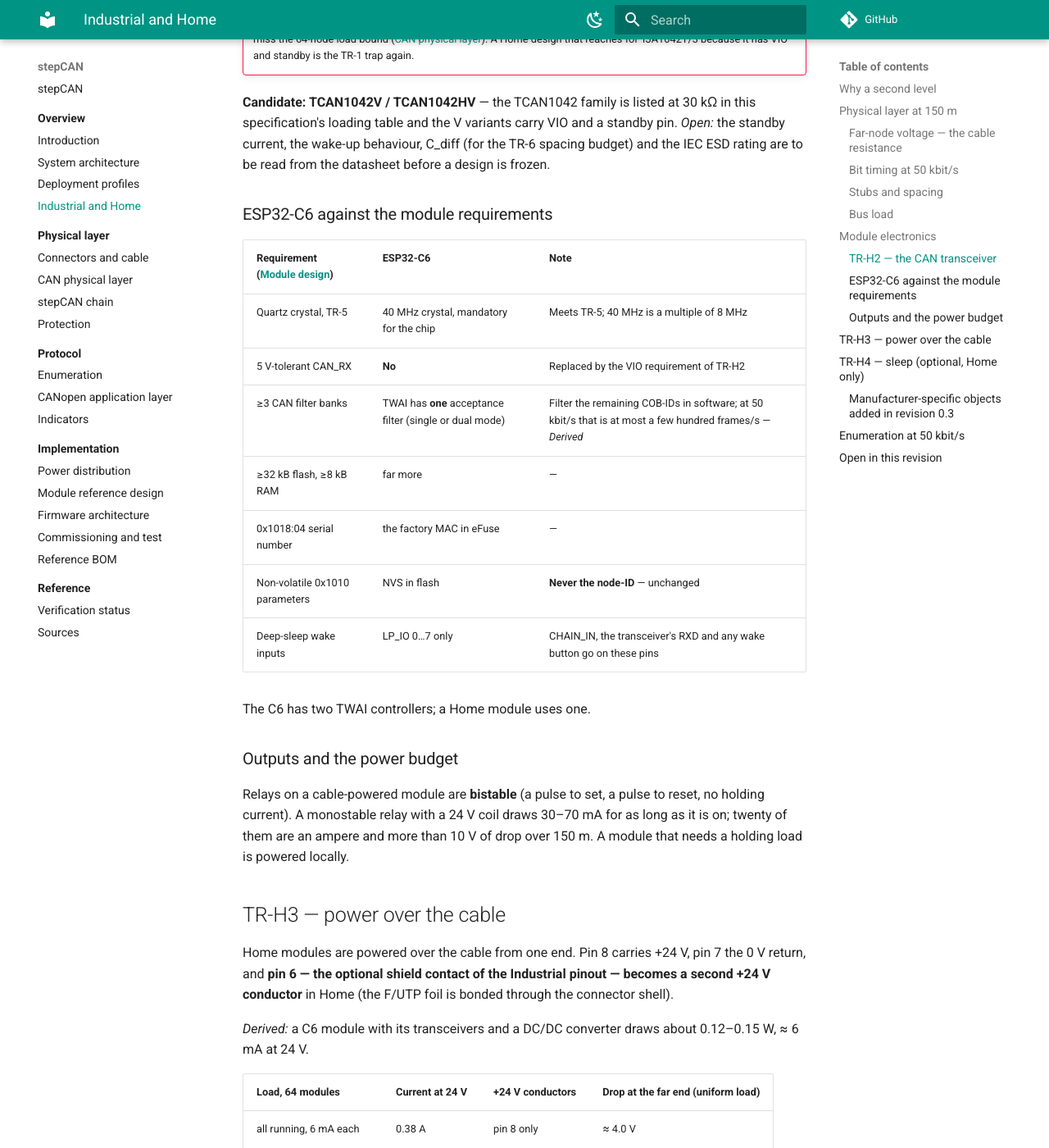
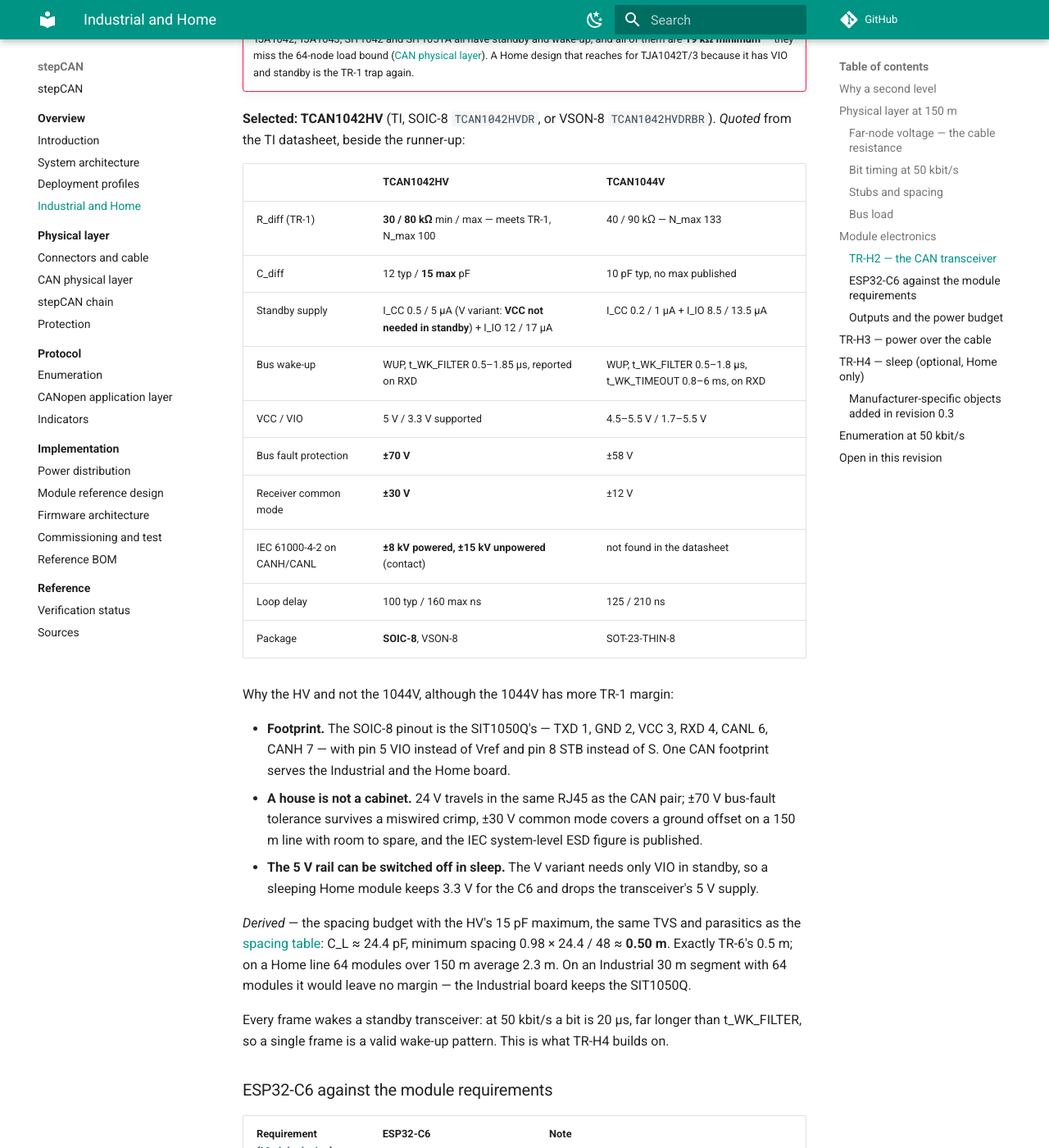
Before and after one commit to ctrl32/stepCAN, an MkDocs documentation site: the page built from docs/stepcan/overview/levels.md, in a window 1280 px wide and 1400 px high, scrolled down 3080 px. Shown: the whole window at 82% size. Built offline with MkDocs 1.6.1 and Material for MkDocs 9.7.7, drawn with Linux system fonts in a browser that asks for light colours; comment, search, counter and statistics services are not loaded; some of the changed text lies outside the part shown.

Commit message:
stepCAN 0.3: the Home CAN transceiver is the TCAN1042HV (SOIC-8) - 30 kOhm min R_diff (TR-1), standby with bus wake-up on RXD and VCC not needed in standby (the 5 V rail can go off in sleep), VIO 3.3 V for the ESP32-C6, +-70 V bus fault and +-30 V common mode for 24 V in the same RJ45 and a 150 m ground offset, IEC +-8 kV powered; its SOIC-8 pinout is the SIT1050Q's footprint (pin 5 VIO for Vref, pin 8 STB for S), so one CAN footprint serves both levels. Runner-up TCAN1044V (40 kOhm, lower standby current, SOT-23-THIN, no IEC figure found). Spacing with the 15 pF max: 0.50 m, exactly TR-6 - fine on a Home line, so the Industrial board keeps the SIT1050Q. Figures quoted from TI SLLSES7D and SLLSFG2; both in Sources

```diff
--- a/docs/stepcan/overview/levels.md
+++ b/docs/stepcan/overview/levels.md
@@ -22,7 +22,7 @@ Revision 0.3 splits stepCAN into two **levels**. The protocol, the chain, the en
 | Termination | 120 Ω at both ends | 120 Ω at both ends |
 | Module power | local 24 V | **over the cable from one end**, within the budget of TR-H3 |
 | Reference MCU | STM32G0 / G4 | **ESP32-C6** |
-| CAN transceiver | SIT1050Q (TR-1) | TR-1 **plus** standby with bus wake-up and a 3.3 V logic supply (TR-H2) |
+| CAN transceiver | SIT1050Q (TR-1) | **TCAN1042HV**: TR-1 plus standby with bus wake-up and a 3.3 V logic supply (TR-H2) |
 | Sleep | **never** — modules run continuously | optional, per module (TR-H4) |
 | Enumeration, 64 modules | ≈0.5 s | ≈1.6 s |
 
@@ -85,7 +85,30 @@ A frame at 50 kbit/s takes ten times as long as at 500 kbit/s — an 8-byte fram
 !!! danger "The obvious standby transceivers fail TR-1"
     TJA1042, TJA1043, SIT1042 and SIT1051A all have standby and wake-up, and all of them are **19 kΩ minimum** — they miss the 64-node load bound ([CAN physical layer](../physical-layer/can.md#the-loading-calculation)). A Home design that reaches for TJA1042T/3 because it has VIO and standby is the TR-1 trap again.
 
-**Candidate: TCAN1042V / TCAN1042HV** — the TCAN1042 family is listed at 30 kΩ in this specification's loading table and the V variants carry VIO and a standby pin. *Open:* the standby current, the wake-up behaviour, C_diff (for the TR-6 spacing budget) and the IEC ESD rating are to be read from the datasheet before a design is frozen.
+**Selected: TCAN1042HV** (TI, SOIC-8 `TCAN1042HVDR`, or VSON-8 `TCAN1042HVDRBR`). *Quoted* from the TI datasheet, beside the runner-up:
+
+| | **TCAN1042HV** | TCAN1044V |
+|---|---|---|
+| R_diff (TR-1) | **30 / 80 kΩ** min / max — meets TR-1, N_max 100 | 40 / 90 kΩ — N_max 133 |
+| C_diff | 12 typ / **15 max** pF | 10 pF typ, no max published |
+| Standby supply | I_CC 0.5 / 5 µA (V variant: **VCC not needed in standby**) + I_IO 12 / 17 µA | I_CC 0.2 / 1 µA + I_IO 8.5 / 13.5 µA |
+| Bus wake-up | WUP, t_WK_FILTER 0.5–1.85 µs, reported on RXD | WUP, t_WK_FILTER 0.5–1.8 µs, t_WK_TIMEOUT 0.8–6 ms, on RXD |
+| VCC / VIO | 5 V / 3.3 V supported | 4.5–5.5 V / 1.7–5.5 V |
+| Bus fault protection | **±70 V** | ±58 V |
+| Receiver common mode | **±30 V** | ±12 V |
+| IEC 61000-4-2 on CANH/CANL | **±8 kV powered, ±15 kV unpowered** (contact) | not found in the datasheet |
+| Loop delay | 100 typ / 160 max ns | 125 / 210 ns |
+| Package | **SOIC-8**, VSON-8 | SOT-23-THIN-8 |
+
+Why the HV and not the 1044V, although the 1044V has more TR-1 margin:
+
+- **Footprint.** The SOIC-8 pinout is the SIT1050Q's — TXD 1, GND 2, VCC 3, RXD 4, CANL 6, CANH 7 — with pin 5 VIO instead of Vref and pin 8 STB instead of S. One CAN footprint serves the Industrial and the Home board.
+- **A house is not a cabinet.** 24 V travels in the same RJ45 as the CAN pair; ±70 V bus-fault tolerance survives a miswired crimp, ±30 V common mode covers a ground offset on a 150 m line with room to spare, and the IEC system-level ESD figure is published.
+- **The 5 V rail can be switched off in sleep.** The V variant needs only VIO in standby, so a sleeping Home module keeps 3.3 V for the C6 and drops the transceiver's 5 V supply.
+
+*Derived* — the spacing budget with the HV's 15 pF maximum, the same TVS and parasitics as the [spacing table](../physical-layer/can.md#bus-capacitance-and-node-spacing): C_L ≈ 24.4 pF, minimum spacing 0.98 × 24.4 / 48 ≈ **0.50 m**. Exactly TR-6's 0.5 m; on a Home line 64 modules over 150 m average 2.3 m. On an Industrial 30 m segment with 64 modules it would leave no margin — the Industrial board keeps the SIT1050Q.
+
+Every frame wakes a standby transceiver: at 50 kbit/s a bit is 20 µs, far longer than t_WK_FILTER, so a single frame is a valid wake-up pattern. This is what TR-H4 builds on.
 
 ### ESP32-C6 against the module requirements
 
@@ -153,7 +176,7 @@ Industrial modules never sleep. A Home module may, and at 150 m it does not have
 
 | Item | What is needed |
 |---|---|
-| Home CAN transceiver | TCAN1042V/HV datasheet: standby current, wake-up, C_diff for TR-6, IEC ESD — or another part meeting TR-H2 |
+| Home CAN transceiver | **Selected: TCAN1042HV** (figures quoted above). Open only: its normal-mode recessive I_CC at 5 V for the TR-H3 budget, to be measured on the first board |
 | Low-power chain transceiver | a full-duplex RS-485 part with low quiescent current for sleeping modules |
 | Selective wake-up | a partial-networking transceiver that also meets TR-1 |
 | 150 m on real cable | measure the far-node differential and the error counters on a 150 m Cat5e line with 64 modules (or their equivalent load) before the level is called proven |
```
Also changed, not shown: docs/stepcan/reference/sources.md (+2 -1 lines).
